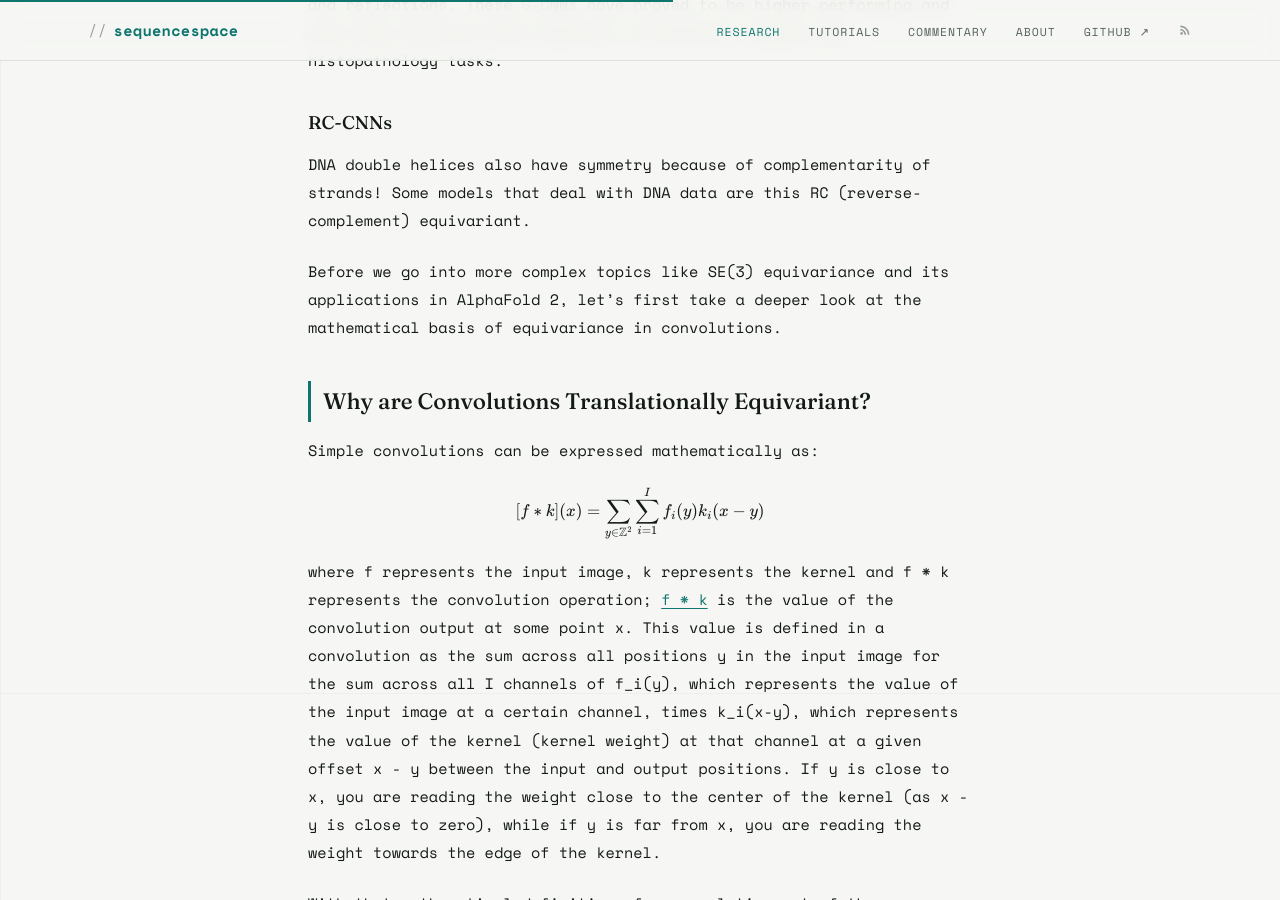
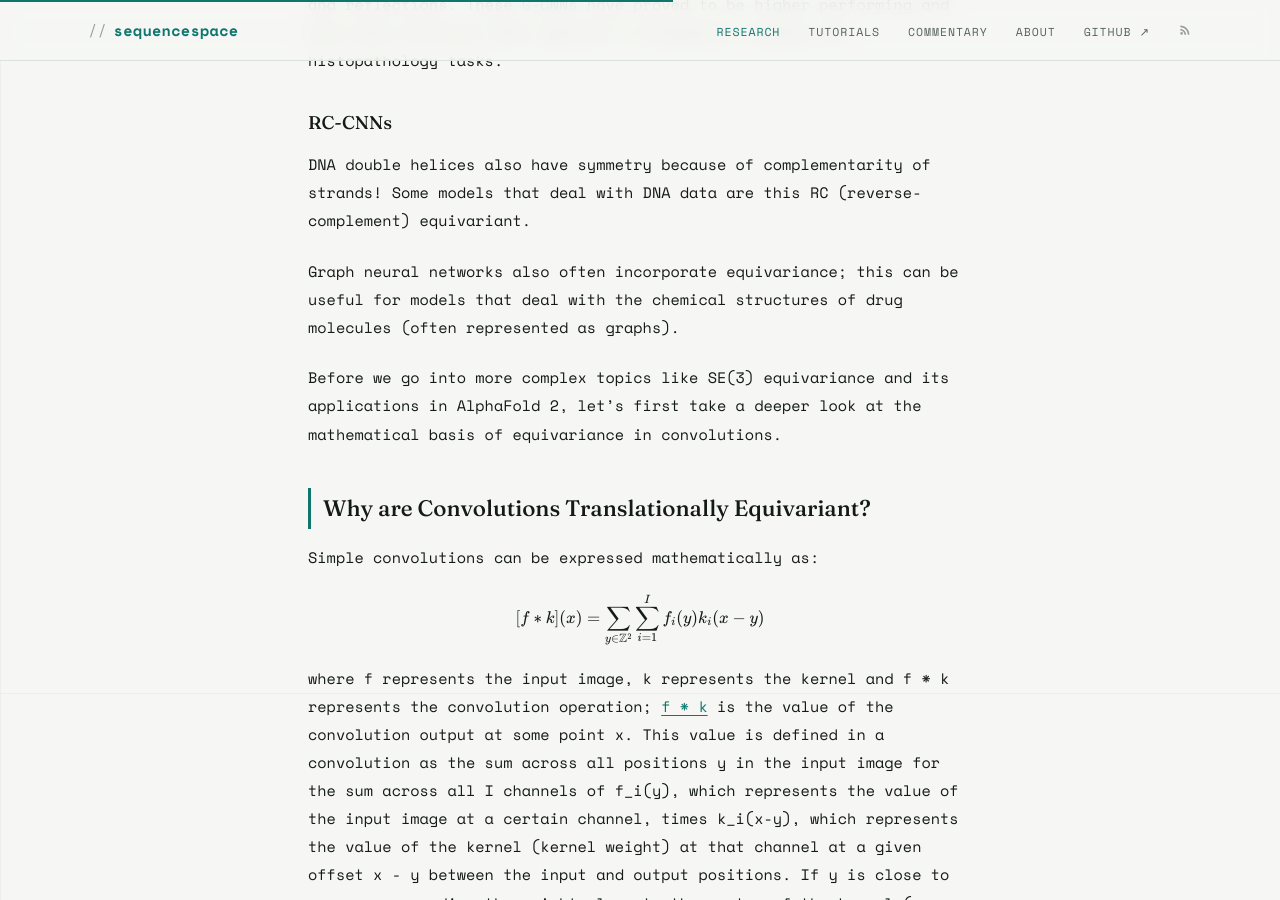
Before and after one commit to arjundeshx/sequencespace, a Jekyll site: the page built from _posts/2026-08-09-equivariant-networks.md, in a window 1280 px wide and 900 px high, scrolled down 2006 px. Built offline with Jekyll 4.4.1, drawn with Linux system fonts in a browser that asks for light colours.

Commit message:
Update 2026-08-09-equivariant-networks.md

```diff
--- a/_posts/2026-08-09-equivariant-networks.md
+++ b/_posts/2026-08-09-equivariant-networks.md
@@ -30,6 +30,8 @@ Group Convolutional Neural Networks (G-CNNs) are equivariant to a mathematically
 
 ### RC-CNNs
 DNA double helices also have symmetry because of complementarity of strands! Some models that deal with DNA data are this RC (reverse-complement) equivariant.
+
+Graph neural networks also often incorporate equivariance; this can be useful for models that deal with the chemical structures of drug molecules (often represented as graphs).
 
 Before we go into more complex topics like SE(3) equivariance and its applications in AlphaFold 2, let's first take a deeper look at the mathematical basis of equivariance in convolutions.
 
```
